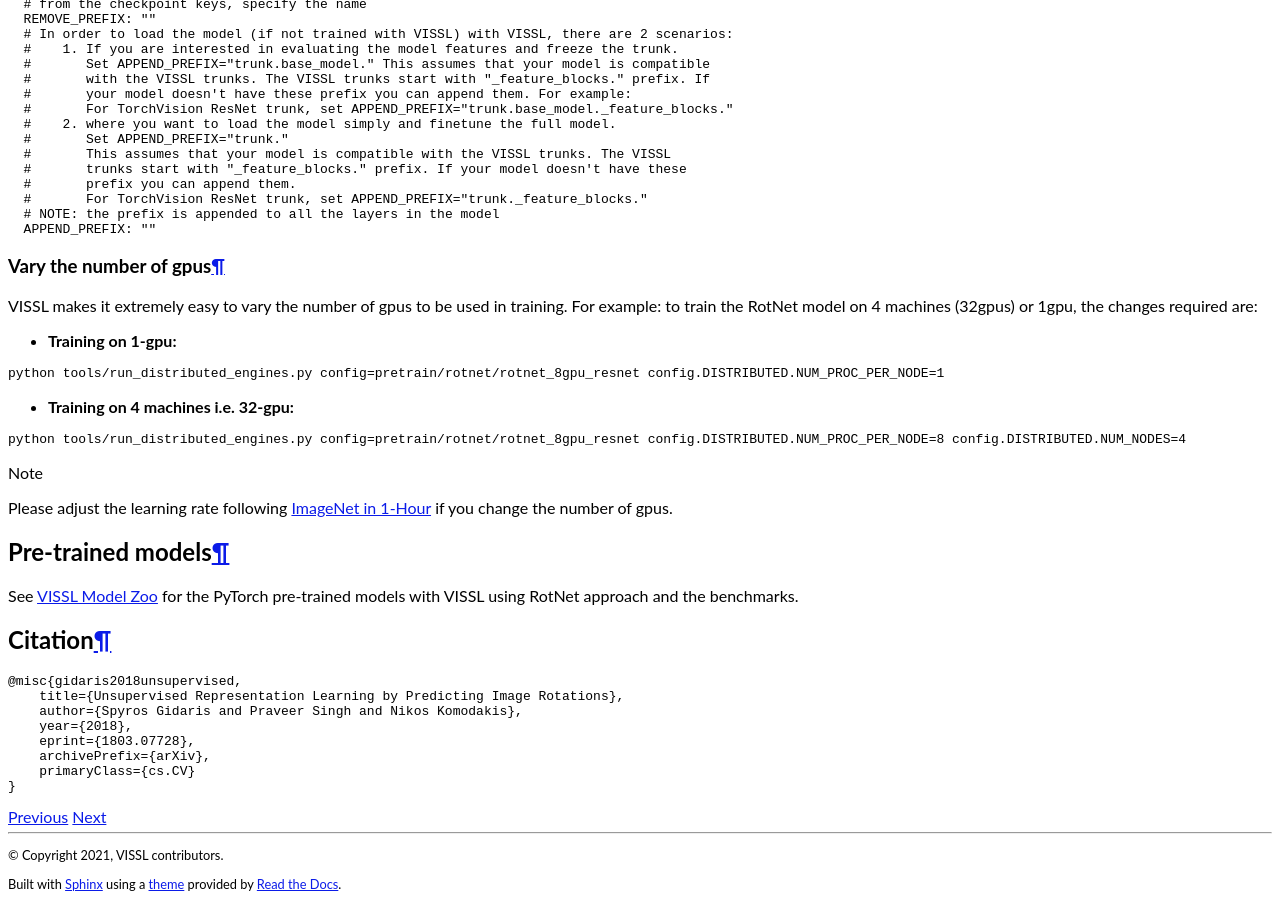
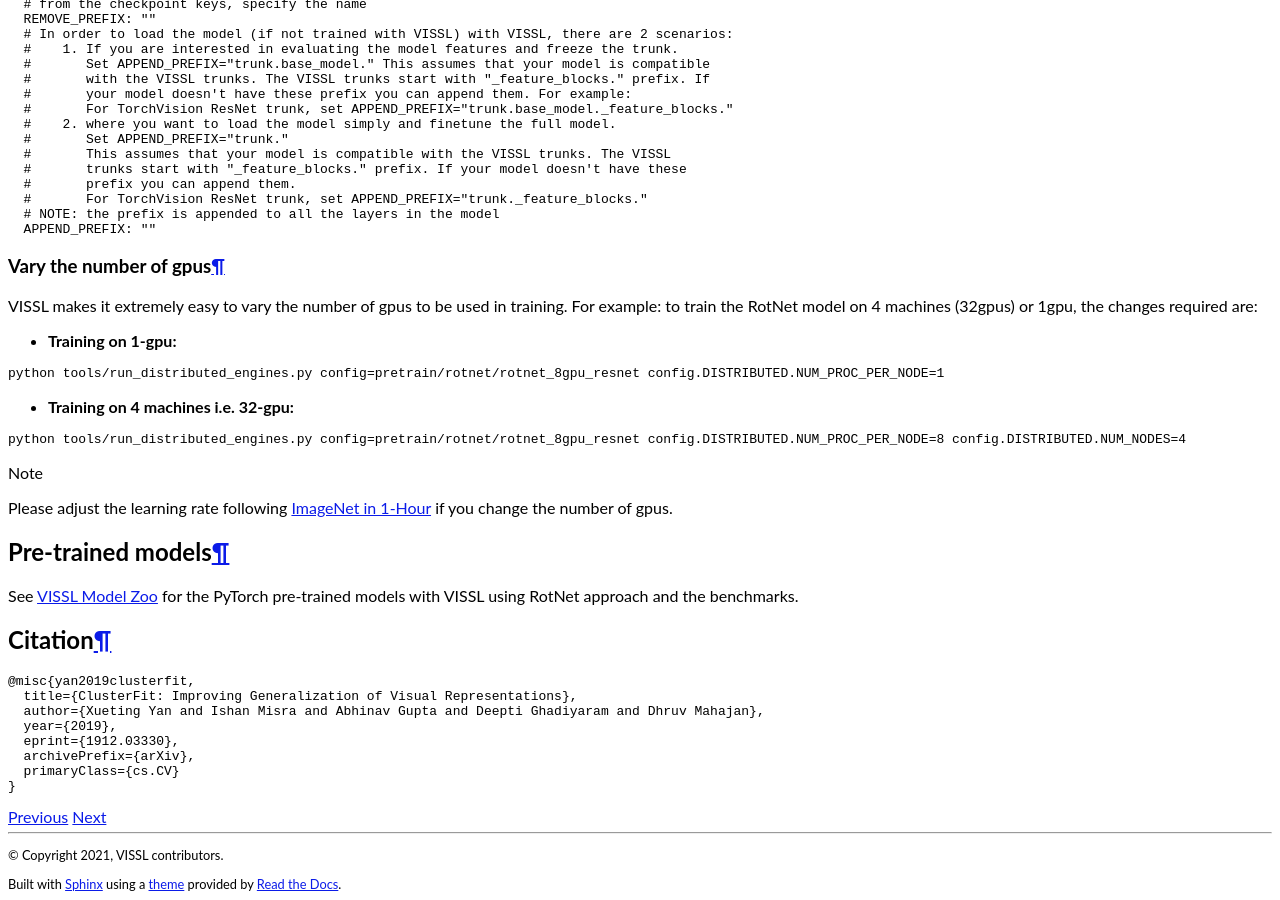
Before and after one commit to facebookresearch/vissl, a Sphinx documentation site: the page built from docs/source/ssl_approaches/clusterfit.rst, in a window 1280 px wide and 900 px high, scrolled down 8886 px. Built offline with Sphinx 7.4.7 and the Read the Docs theme 2.0.0, drawn with Linux system fonts in a browser that asks for light colours.

Commit message:
Update clusterfit.rst

```diff
--- a/docs/source/ssl_approaches/clusterfit.rst
+++ b/docs/source/ssl_approaches/clusterfit.rst
@@ -121,11 +121,11 @@ Citation
 
 .. code-block:: none
 
-    @misc{gidaris2018unsupervised,
-        title={Unsupervised Representation Learning by Predicting Image Rotations},
-        author={Spyros Gidaris and Praveer Singh and Nikos Komodakis},
-        year={2018},
-        eprint={1803.07728},
-        archivePrefix={arXiv},
-        primaryClass={cs.CV}
+    @misc{yan2019clusterfit,
+      title={ClusterFit: Improving Generalization of Visual Representations},
+      author={Xueting Yan and Ishan Misra and Abhinav Gupta and Deepti Ghadiyaram and Dhruv Mahajan},
+      year={2019},
+      eprint={1912.03330},
+      archivePrefix={arXiv},
+      primaryClass={cs.CV}
     }
```
